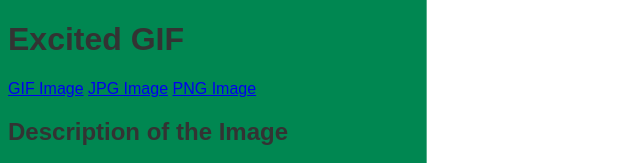
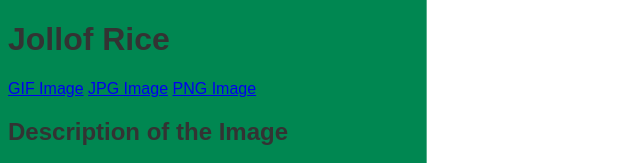
Before and after one commit to nimatokanigbuan/CSIT121, a plain HTML site: page lab04/images/ricejpg.html in a window 1280 px wide. Shown: the top 163 px of the page, 0-640 px from the left. Drawn offline with Linux system fonts and the light colour scheme.

Commit message:
Update ricejpg.html

```diff
--- a/lab04/images/ricejpg.html
+++ b/lab04/images/ricejpg.html
@@ -8,7 +8,7 @@
 </head>
 <body>
     <header>
-        <h1>Excited GIF</h1>
+        <h1>Jollof Rice</h1>
     </header>
 
     <nav>
```
